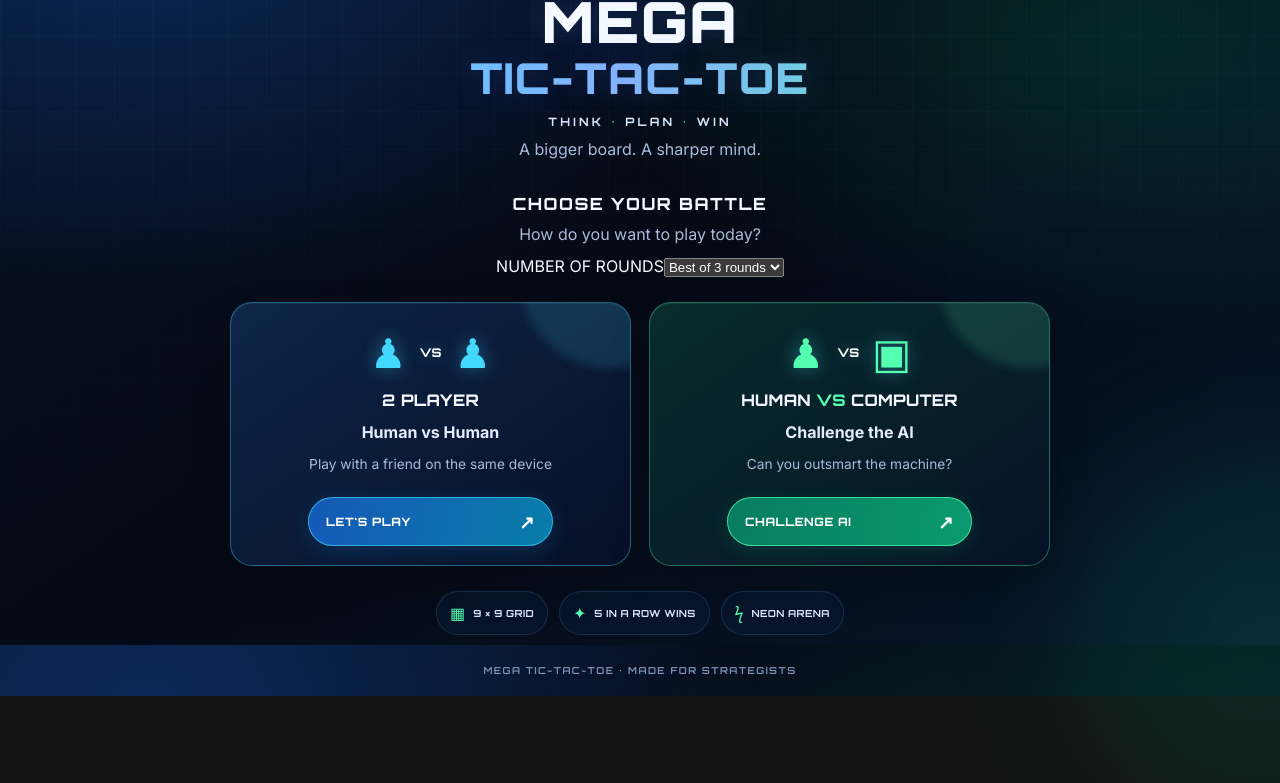
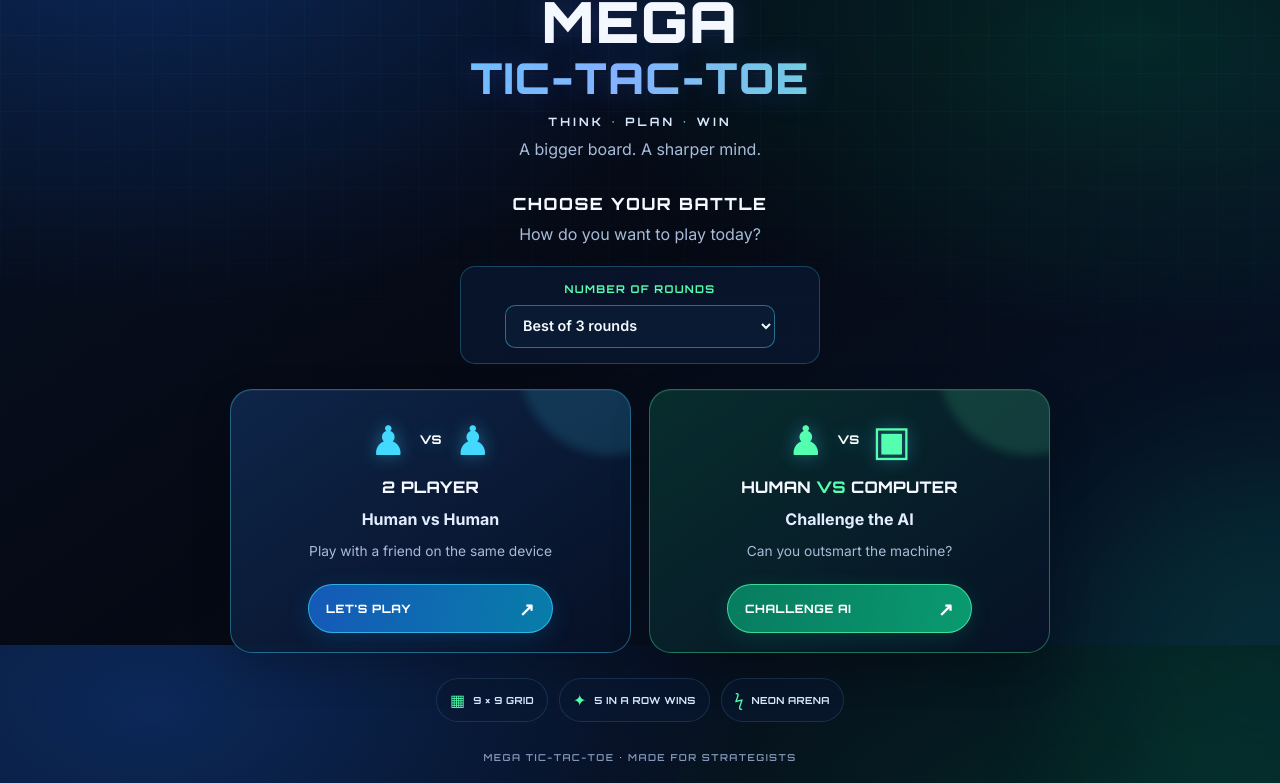
Before and after one commit to jeeaspirantsuyash-code/tictactoe, a plain HTML site: page index.html in a window 1280 px wide. Shown: the part 155-938 px from the top of the page. Before the commit the page ends 851 px from the top, so only its background shows below. Drawn offline with Linux system fonts and the light colour scheme.

Commit message:
Style round selector and match progress

```diff
--- a/style.css
+++ b/style.css
@@ -100,6 +100,10 @@ h1 span {
   letter-spacing: .09em;
   margin: 0 0 8px;
 }
+.series-settings { display: grid; justify-items: center; gap: 9px; width: min(100%, 360px); margin: 18px auto 8px; padding: 15px; border: 1px solid rgba(67,217,255,.25); border-radius: 15px; background: rgba(10,25,51,.7); }
+.series-settings label { color: var(--green); font: 700 .67rem Orbitron, sans-serif; letter-spacing: .12em; }
+.series-settings select { width: min(100%, 270px); padding: 11px 13px; border: 1px solid rgba(67,217,255,.45); border-radius: 10px; background: #0a1a32; color: #f4f8ff; font: 600 .9rem Inter, sans-serif; }
+.series-status { text-align: center; color: var(--muted); font-size: .78rem; margin: -3px 0 12px; letter-spacing: .02em; }
 .mode-cards {
   display: grid;
   grid-template-columns: repeat(2, minmax(0, 1fr));
```
